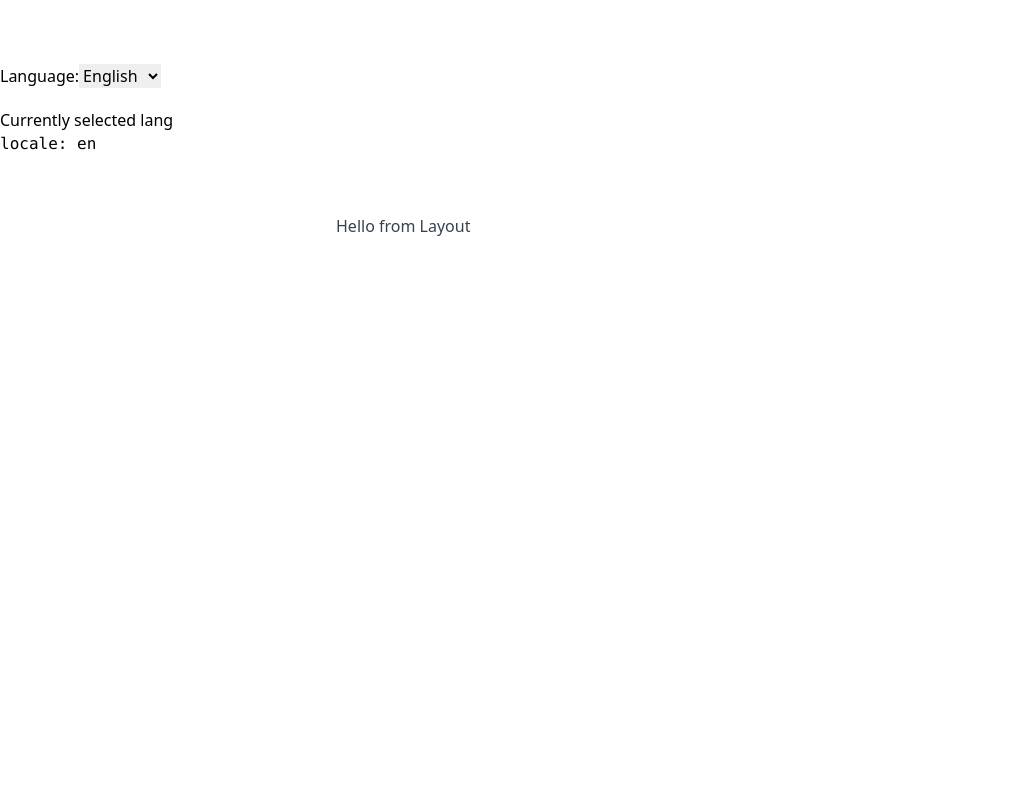
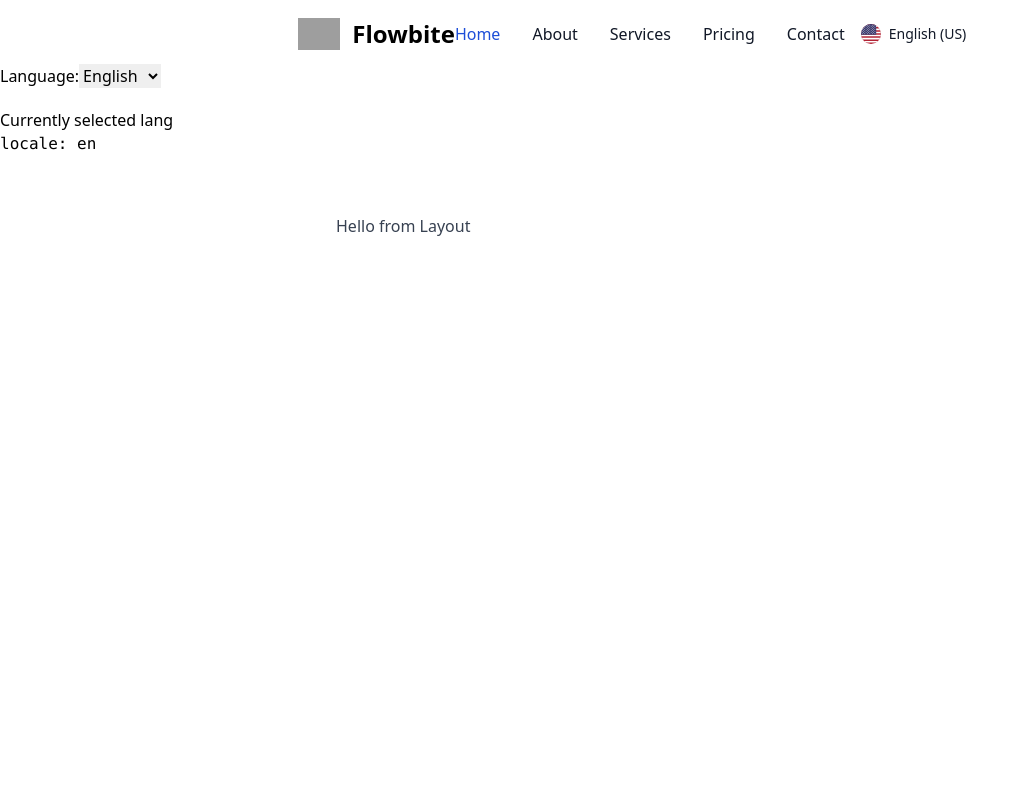
Before and after one commit to PatrikBird/eatseaweed, a Nuxt app: page /about in a window 1280 px wide. Shown: the top 800 px of the page, without its empty margins (0-1028 px from the left). Built offline with nearby package versions, Linux system fonts and the light colour scheme; grey boxes are pictures that could not be loaded.

Commit message:
feat: navigation hides an shows smoothly

```diff
--- a/components/NavBar.vue
+++ b/components/NavBar.vue
@@ -1,11 +1,11 @@
 <script setup lang='ts'>
-const { scrollUp } = useScrollDirection()
+const { showNavigation } = useShowControls()
 </script>
 
 <template>
   <nav
     class="fixed inset-x-0 top-0 flex h-16 bg-white transition-transform duration-700 dark:bg-gray-900"
-    :class="!scrollUp && 'transform -translate-y-full'"
+    :class="!showNavigation && 'transform -translate-y-full'"
   >
     <div class="mx-auto flex max-w-screen-xl flex-wrap items-center justify-between p-4">
       <a href="https://flowbite.com/" class="flex items-center">
--- a/composables/useScrollDirection.ts
+++ /dev/null
@@ -1,22 +0,0 @@
-export function useScrollDirection() {
-  const scrollY = ref(0)
-  const scrollUp = ref(false)
-
-  const updateScrollY = () => {
-    const currentScrollY = window.scrollY
-    scrollUp.value = currentScrollY < scrollY.value
-    scrollY.value = currentScrollY
-  }
-
-  onMounted(() => {
-    if (typeof window !== 'undefined')
-      window.addEventListener('scroll', updateScrollY)
-  })
-
-  onUnmounted(() => {
-    if (typeof window !== 'undefined')
-      window.removeEventListener('scroll', updateScrollY)
-  })
-
-  return { scrollUp }
-}
--- /dev/null
+++ b/composables/useShowControls.ts
@@ -0,0 +1,26 @@
+export function useShowControls() {
+  const scrollY = ref(0)
+  const showNavigation = ref(true)
+
+  const toggleNavVisibility = () => {
+    const currentScrollY = window.scrollY
+
+    // Check if the difference between the current and last scroll position is at least 50px
+    if (Math.abs(currentScrollY - scrollY.value) >= 50) {
+      showNavigation.value = currentScrollY < scrollY.value || currentScrollY < 200 // always show on first 200px
+      scrollY.value = currentScrollY
+    }
+  }
+
+  onMounted(() => {
+    if (typeof window !== 'undefined')
+      window.addEventListener('scroll', toggleNavVisibility)
+  })
+
+  onUnmounted(() => {
+    if (typeof window !== 'undefined')
+      window.removeEventListener('scroll', toggleNavVisibility)
+  })
+
+  return { showNavigation }
+}
```
